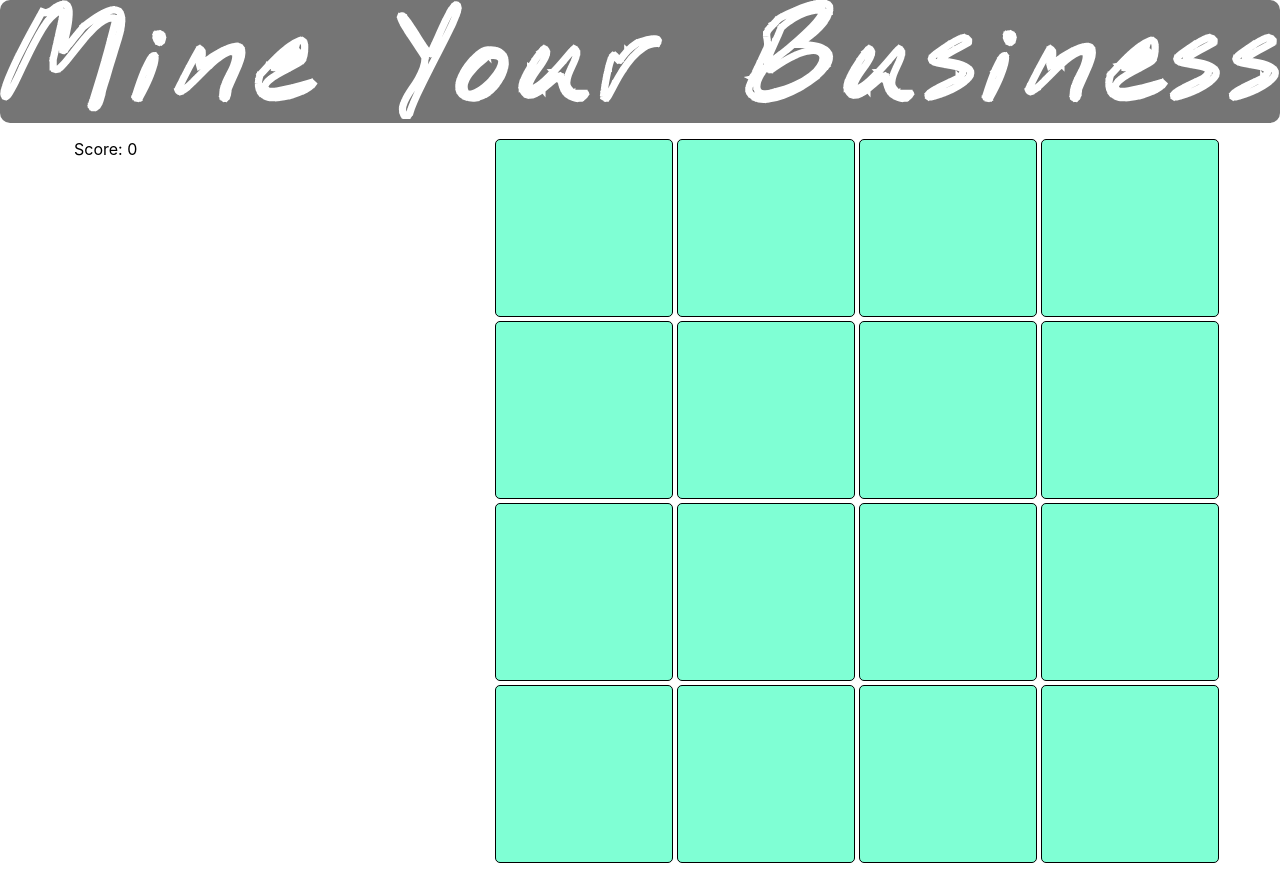
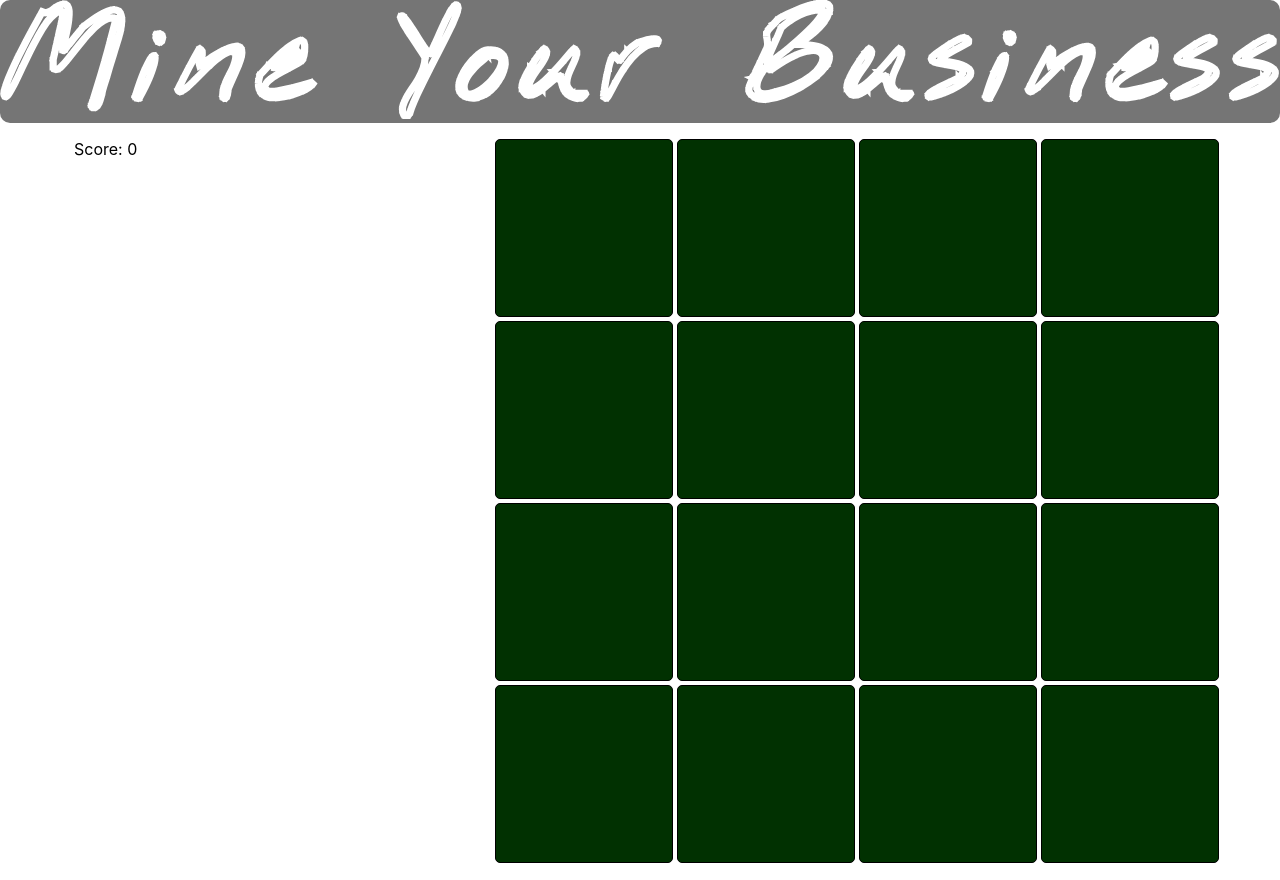
Before and after one commit to StrtMilne/E53-Mine-Your-Business, a React (Create React App) app in the folder client/: page / in a window 1280 px wide. Built offline with nearby package versions, Linux system fonts and the light colour scheme.

Commit message:
somemore css

```diff
--- a/client/src/components/static/Tile.css
+++ b/client/src/components/static/Tile.css
@@ -1,5 +1,5 @@
 .individual_tile {
-   background-color: aquamarine;
+   /* background-color: aquamarine; */
    width: 22vh;
    height: 22vh;
    margin: 2px;
@@ -9,30 +9,30 @@
    align-items: center;
    border-radius: 5px;
    pointer-events:hidden;
-   animation-name: animate;
-   animation-duration: 0.8;
-   animation-direction: alternate;
+   animation: background;
+   animation-duration: 5s;
    animation-iteration-count: infinite;
+   animation-direction: alternative;
+   background-color:rgb(1, 49, 1)      }
+/*
+@keyframes background {
+    0% {
+        background: #292929;
+      }
+      25% {
+        background: #025c2a;
+      }
+      50% {
+        background: #000002;
+      }
+      75% {
+        background: #025c2a;
+      }
+      100% {
+        background: #3a3a3a;
+      }
 
-}
-
-@keyframes animate {
-    0%{
-        filter: background-color(1px 0px 1px #fff))
-        background-color(0px 0px 5px rgb(58, 110, 75)
-        background-color(0px 0px 10px rgb(25, 107, 52))
-        background-color(0px 0px 20px rgb(13, 109, 45)))
-        background-color(0px 0px 30px rgb(0, 110, 37))
-
-    }
-    100%{
-        filter:background-color(0px 0px 5px rgb(58, 110, 75)
-        background-color(0px 0px 10px rgb(25, 107, 52))
-        background-color(0px 0px 30px rgb(13, 109, 45)))
-        background-color(0px 0px 50px rgb(0, 110, 37))
-
-    }
-}
+    } */
 /* .individual_tile:hover{
     visibility: hidden;
     background-color: aquamarine;
```
